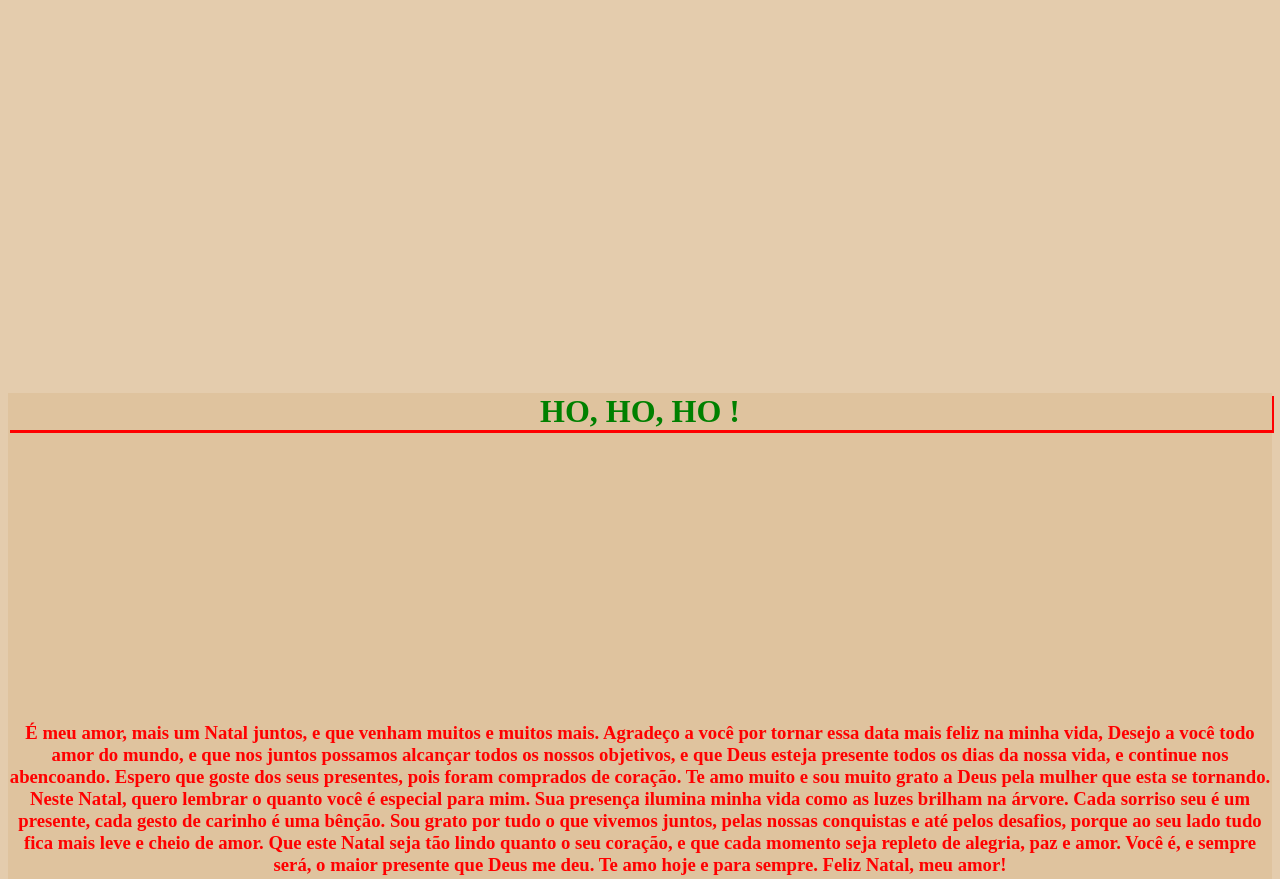
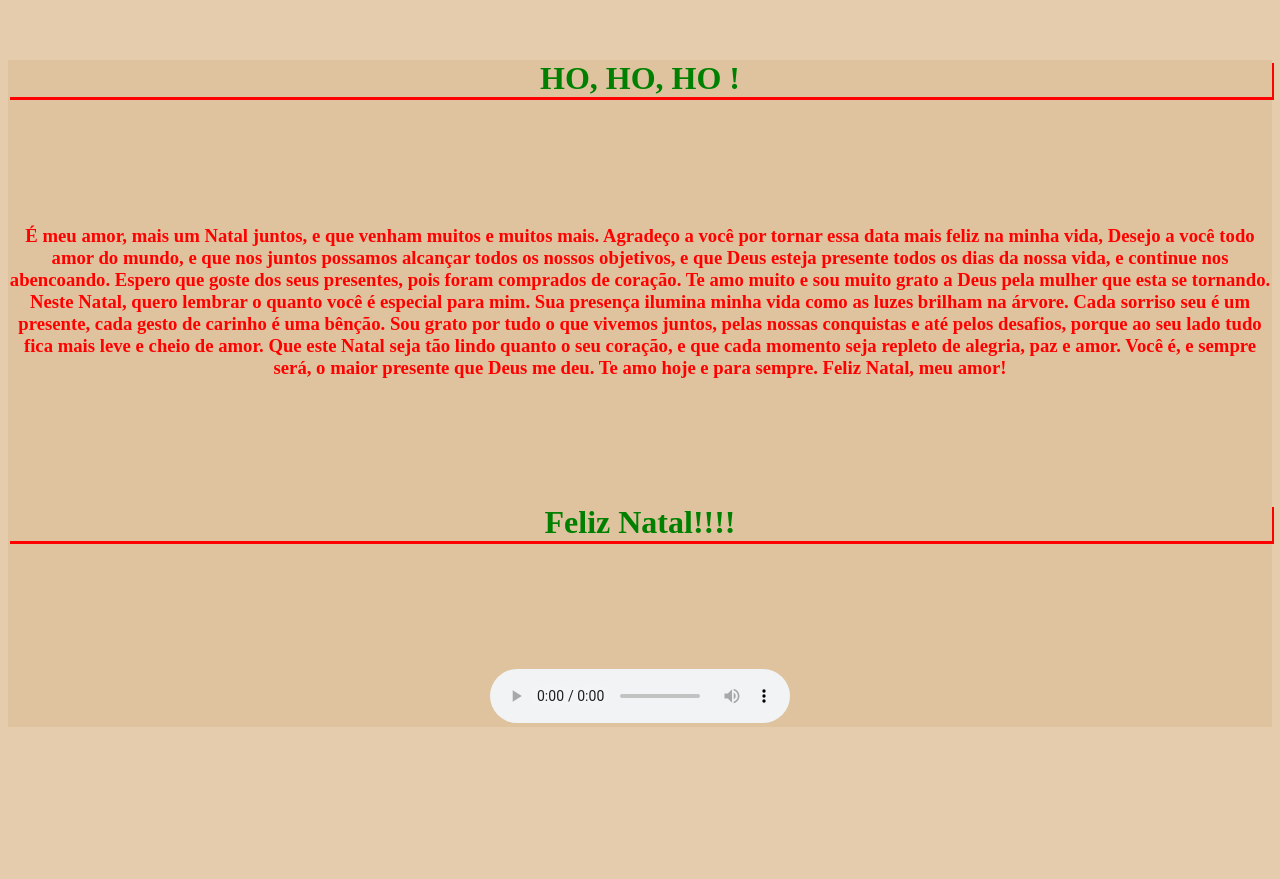
Before and after one commit to GustavoQuirino/NATAL, a plain HTML site: page index.html in a window 1280 px wide. Shown: the part 119-998 px from the top of the page. After the commit the page ends 854 px from the top, so only its background shows below. Drawn offline with Linux system fonts and the light colour scheme.

Commit message:
Update index.html

```diff
--- a/index.html
+++ b/index.html
@@ -8,7 +8,7 @@
 <style>
     *{
         text-align: center;
-        margin-top: 20%;
+        margin-top: 7%;
         background-color: rgba(224, 195, 159, 0.849);
     }
     h3{
@@ -36,7 +36,7 @@
 
         </H3><br>
         <h1>Feliz Natal!!!!</h1><br>
-        <audio autoplay loop>
+        <audio controls autoplay loop>
             <source src="./audio/happy-new-year.mp3" type="audio/x-mp3">
         </audio>
     </div>
```
